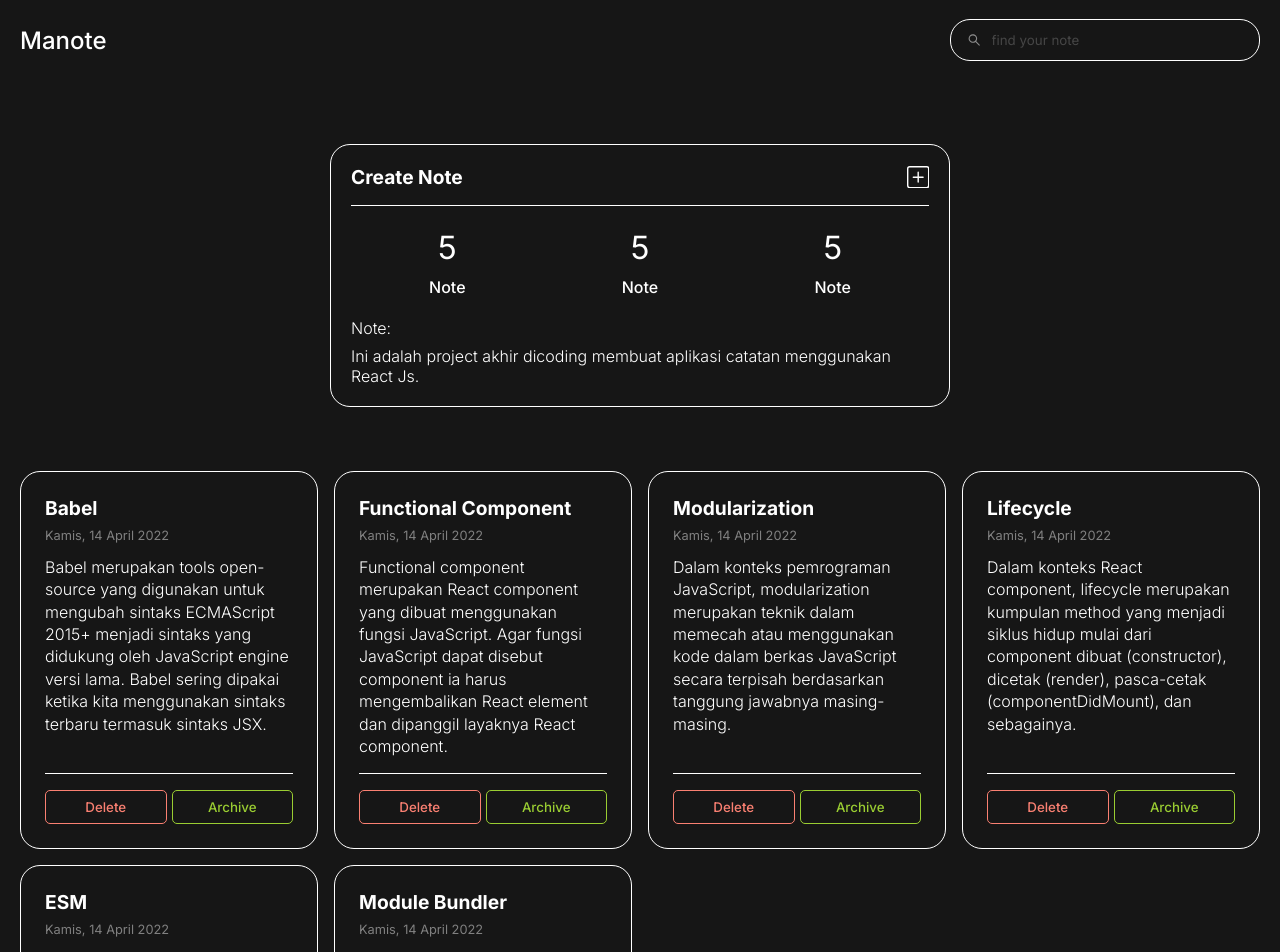
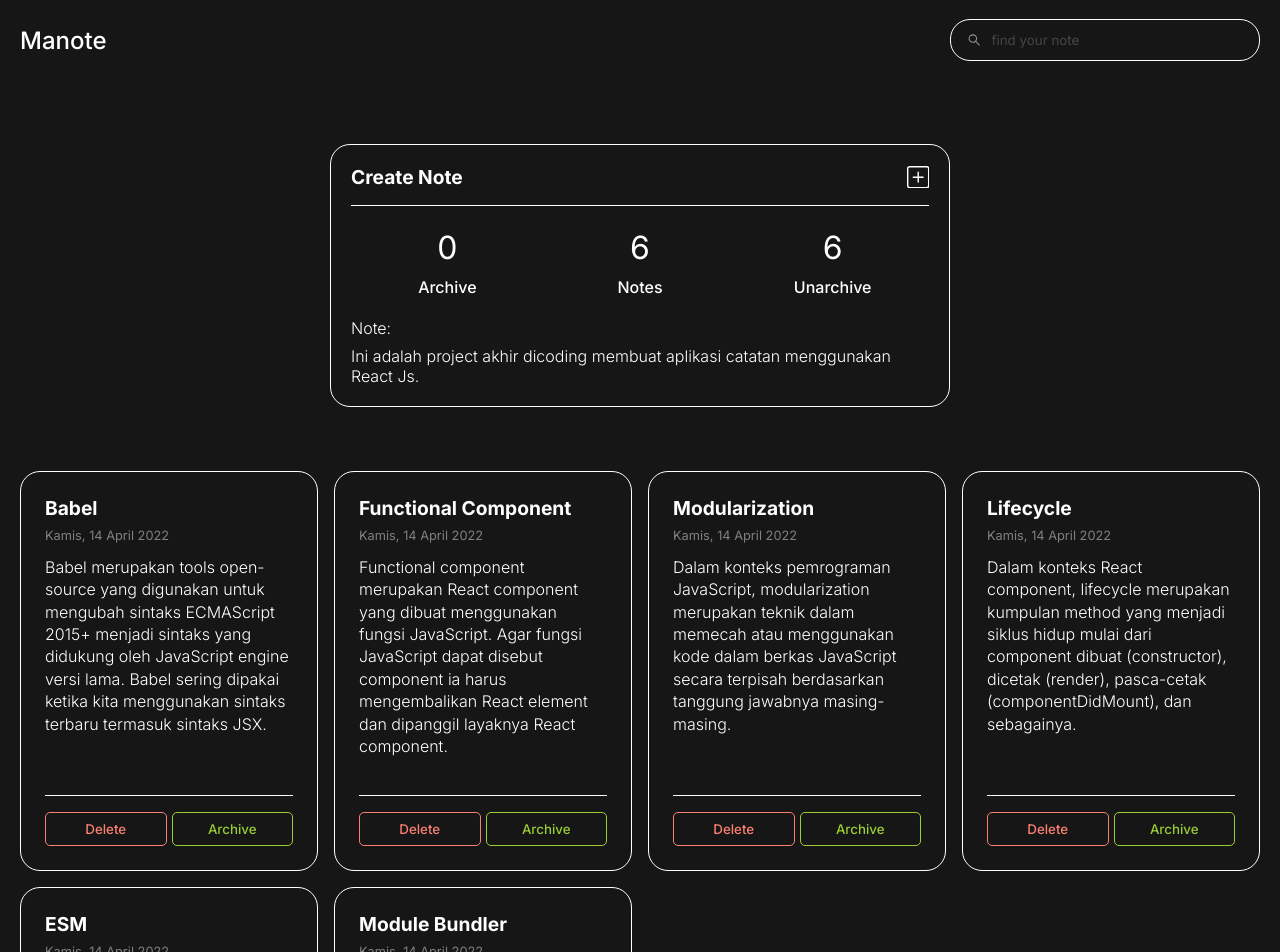
Before and after one commit to pujiragil/note-app, a React (Vite) app: page / in a window 1280 px wide. Shown: the top 952 px of the page. Built offline with nearby package versions, Linux system fonts and the light colour scheme.

Commit message:
delete handler note

```diff
--- a/src/App.jsx
+++ b/src/App.jsx
@@ -29,8 +29,10 @@ class App extends Component {
   }
 
   titleHandler(e) {
-    const { value } = e.target
-    this.setState({ title: value })
+    if(e.target.value.length > 50) {
+      e.target.value = this.state.title.slice(0, 50)
+    }
+    this.setState({ title: e.target.value })
   }
 
   bodyHandler(e) {
@@ -68,7 +70,7 @@ class App extends Component {
     return (
       <div className="container">
         <Navbar />
-        <Form onToggle={this.setToggle} toggle={this.state.toggle} />
+        <Form onToggle={this.setToggle} notes={this.state.notes.length}/>
         {this.state.toggle && <FormModal onToggle={this.setToggle} titleHandler={this.titleHandler} bodyHandler={this.bodyHandler} createNoteHandler={this.createNoteHandler} message={this.state.message}/>}
         <Note notes={this.state.notes} onDelete={this.deleteNoteHandler}/>
       </div>
--- a/src/components/Form/FormElements.jsx
+++ b/src/components/Form/FormElements.jsx
@@ -17,21 +17,21 @@ export const FormCreateButton = ({onToggle}) => {
   return <button className="form--button" onClick={onToggle}><BsPlusSquare className="form__icon--button"/></button>
 }
 
-export const FormBodyWrapper = () => {
+export const FormBodyWrapper = ({notes}) => {
   return (
     <div className="form__body--wrapper">
-      <FormCount/>
-      <FormCount/>
-      <FormCount/>
+      <FormCount notes={0} text="Archive"/>
+      <FormCount notes={notes} text="Notes"/>
+      <FormCount notes={notes} text="Unarchive"/>
     </div>
   )
 }
 
-const FormCount = () => {
+const FormCount = ({ notes, text }) => {
   return (
     <div className="form__count">
-      <p className="num">5</p>
-      <p className="status">Note</p>
+      <p className="num">{notes}</p>
+      <p className="status">{text}</p>
     </div>
   )
 }
--- a/src/components/Form/index.jsx
+++ b/src/components/Form/index.jsx
@@ -1,11 +1,11 @@
 import { FormBodyWrapper, FormHeaderWrapper, FormNote } from "./FormElements"
 import "./Form.css"
 
-const Form = ({onToggle}) => {
+const Form = ({onToggle, notes}) => {
   return (
     <div className="form">
       <FormHeaderWrapper onToggle={onToggle}/>
-      <FormBodyWrapper/>
+      <FormBodyWrapper notes={notes}/>
       <FormNote/>
     </div>
   )
--- a/src/components/Note/Note.css
+++ b/src/components/Note/Note.css
@@ -5,16 +5,17 @@
 }
 
 .note__list {
-  display: flex;
+  display: grid;
   gap: 1rem;
-  justify-content: center;
-  align-items: center;
-  flex-direction: column;
+  height: 100%;
+  grid-template-columns: 1fr;
+  grid-auto-rows: 1fr;
 }
 
 .note__item {
   width: 100%;
   height: 100%;
+  min-height: 400px;
   display: flex;
   flex-direction: column;
   justify-content: space-between;
@@ -23,13 +24,19 @@
   border-radius: 20px;
   padding: 1rem;
   color: white;
+  overflow: hidden;
 }
 
 .note__content--wrapper {
   margin-bottom: 1rem;
+  flex: 1 1;
+  width: 100%;
 }
 
 .note__title {
+  overflow: hidden;
+  white-space: nowrap;
+  text-overflow: ellipsis;
   font-weight: 700;
   font-size: 1.2rem;
   margin-bottom: 8px;
```
